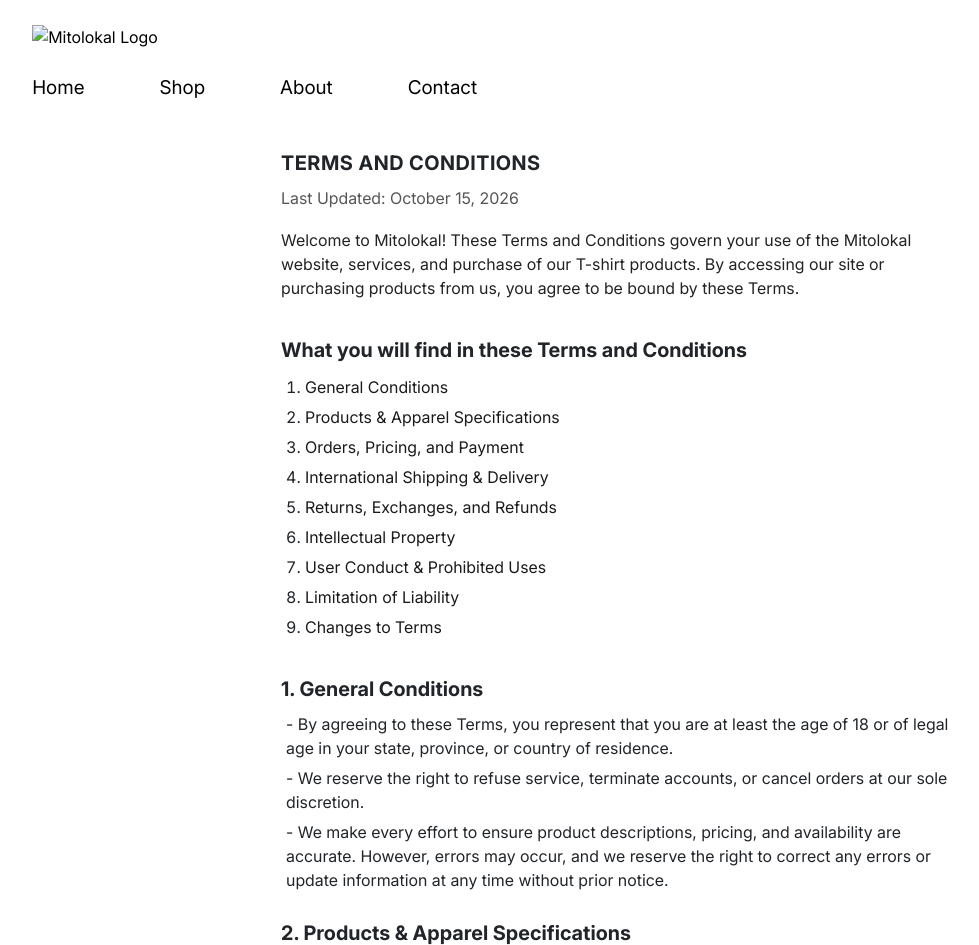
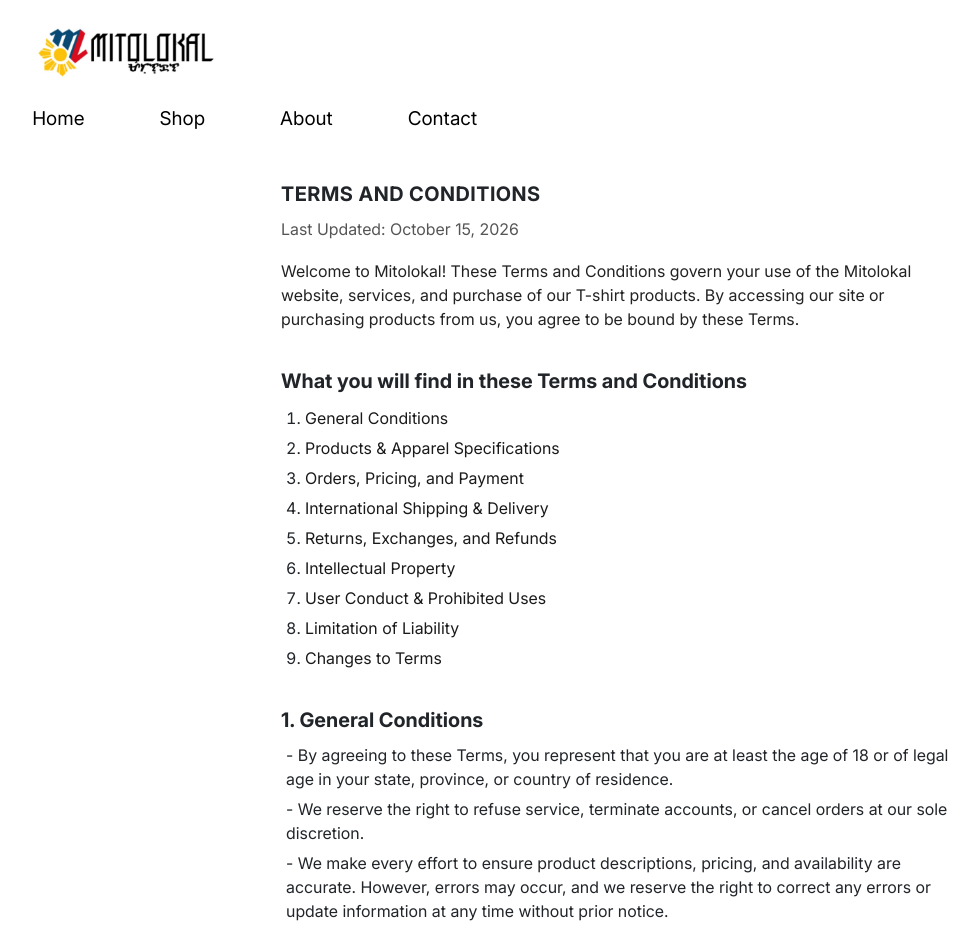
Before and after one commit to rvulang-upou/rvulang-upou.github.io, a plain HTML site: page terms.html in a window 1280 px wide. Shown: the top 945 px of the page, without its empty margins (19-998 px from the left). Drawn offline with nearby package versions, Linux system fonts and the light colour scheme; a script that the page names is missing; files whose address does not match are found by name.

Commit message:
Update terms.html
fixed mitolokal logo link issue

```diff
--- a/terms.html
+++ b/terms.html
@@ -16,7 +16,7 @@
     <header class="site-header">
 
         <div class="logo">
-            <img src="mitolokallogo.jpg" alt="Mitolokal Logo">
+            <img src="images/mitolokallogo.jpg" alt="Mitolokal Logo">
         </div>
 
         <nav class="main-nav">
```
